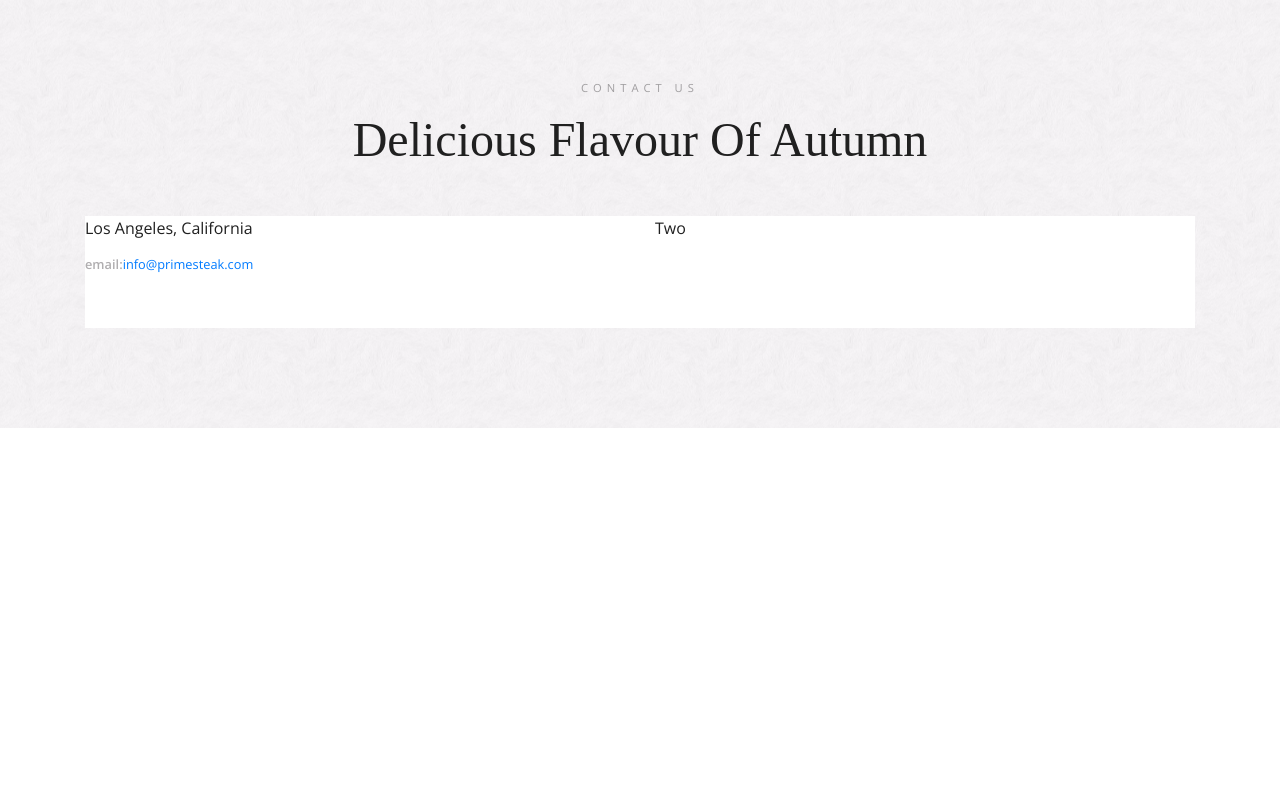
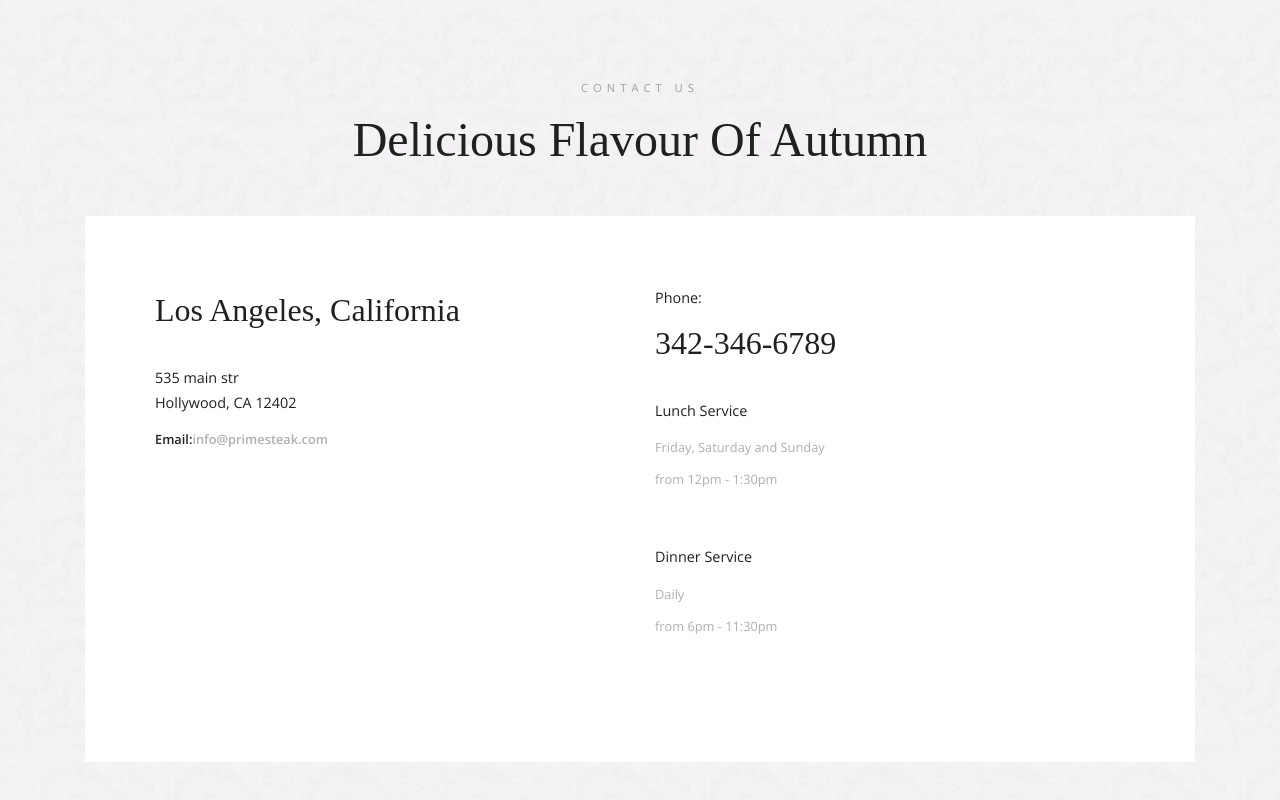
Before and after one commit to Dylan-Hedges/React-Restaurant-App, a React (Create React App) app: page / in a window 1280 px wide. Shown: the part 3751-4551 px from the top of the page. Before the commit the page ends 4179 px from the top, so only its background shows below. Built offline with nearby package versions, Linux system fonts and the light colour scheme; a web font is replaced by a local one.

Commit message:
Added Contact Us content

```diff
--- a/src/App.scss
+++ b/src/App.scss
@@ -301,6 +301,37 @@ strong{
  }
  .box{
    background: white;
+   padding: 70px;
+   .title{
+     font-family: $displayFont;
+     font-size: 2rem;
+     margin-bottom: 2rem;
+   }
+   h6{
+     font-size: 0.9rem;
+     font-weight: 500;
+     color: $titleColor;
+     line-height: 1.7;
+     color: $black;
+   }
+   p{
+     font-weight: 400;
+     margin-bottom: 50px;
+     strong{
+       color: $black;
+       text-transform: capitalize;
+       font-weight: 600;
+     }
+   }
+   a{
+     color: $paraghColor;
+     text-decoration: none;
+     font-weight: 600;
+     &:hover{
+       color: $red;
+       font-weight: 600;
+     }
+   }
  }
 
 }
--- a/src/ContactUs.js
+++ b/src/ContactUs.js
@@ -11,15 +11,36 @@ export default class ContactUs extends Component {
           <div className="box">
             <div className="row">
               <div className="col-md-6">
-                <div className="city">
+                <div className="title">
                   Los Angeles, California
                 </div>
                 <h6 className="Address">
+                  535 main str<br/>
+                  Hollywood, CA 12402
                 </h6>
                 <p><strong>email:</strong><a href="mailto:info@primesteak.com">info@primesteak.com</a></p>
               </div>
               <div className="col-md-6">
-                Two
+                <h6>
+                  Phone:
+                </h6>
+                <div className="title">
+                  342-346-6789
+                </div>
+                <h6>
+                  Lunch Service
+                </h6>
+                <p>
+                  Friday, Saturday and Sunday<br/>
+                  from 12pm - 1:30pm
+                </p>
+                <h6>
+                  Dinner Service
+                </h6>
+                <p>
+                  Daily<br/>
+                  from 6pm - 11:30pm
+                </p>
               </div>
             </div>
           </div>
```
